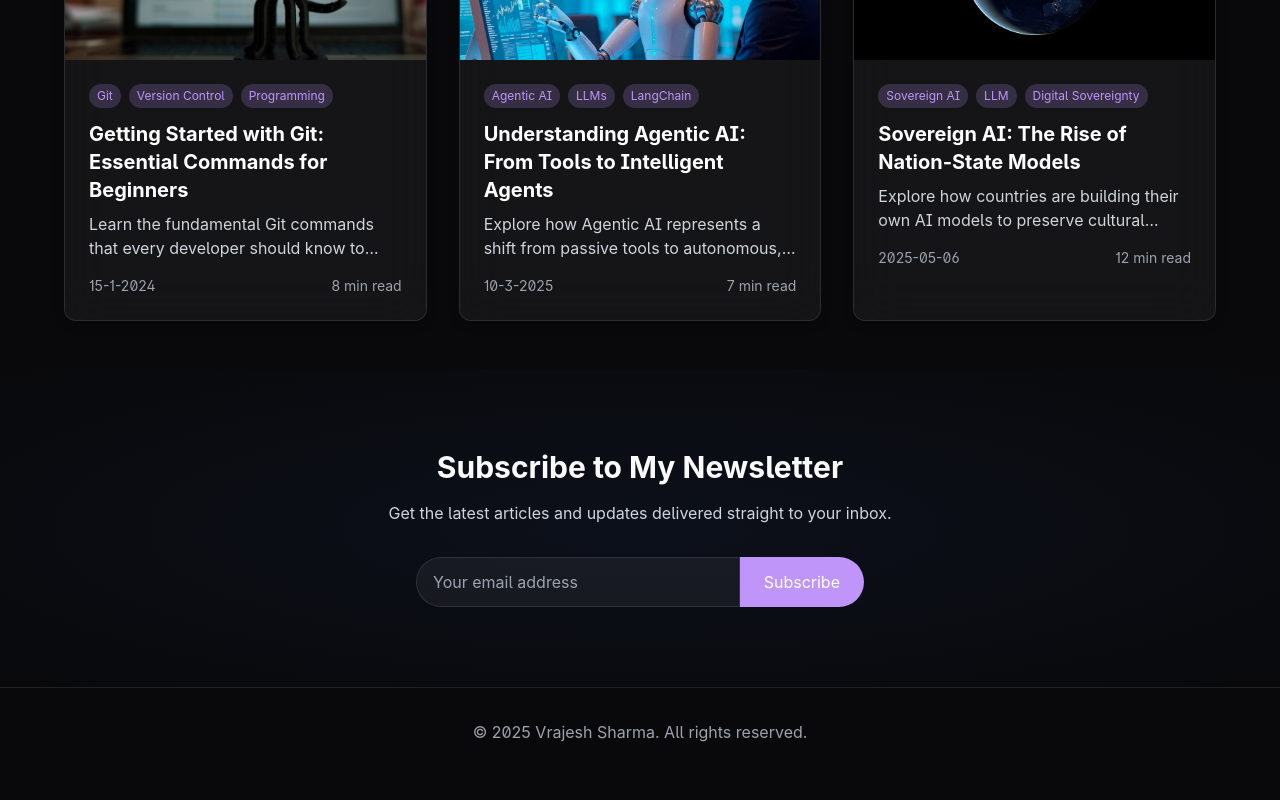
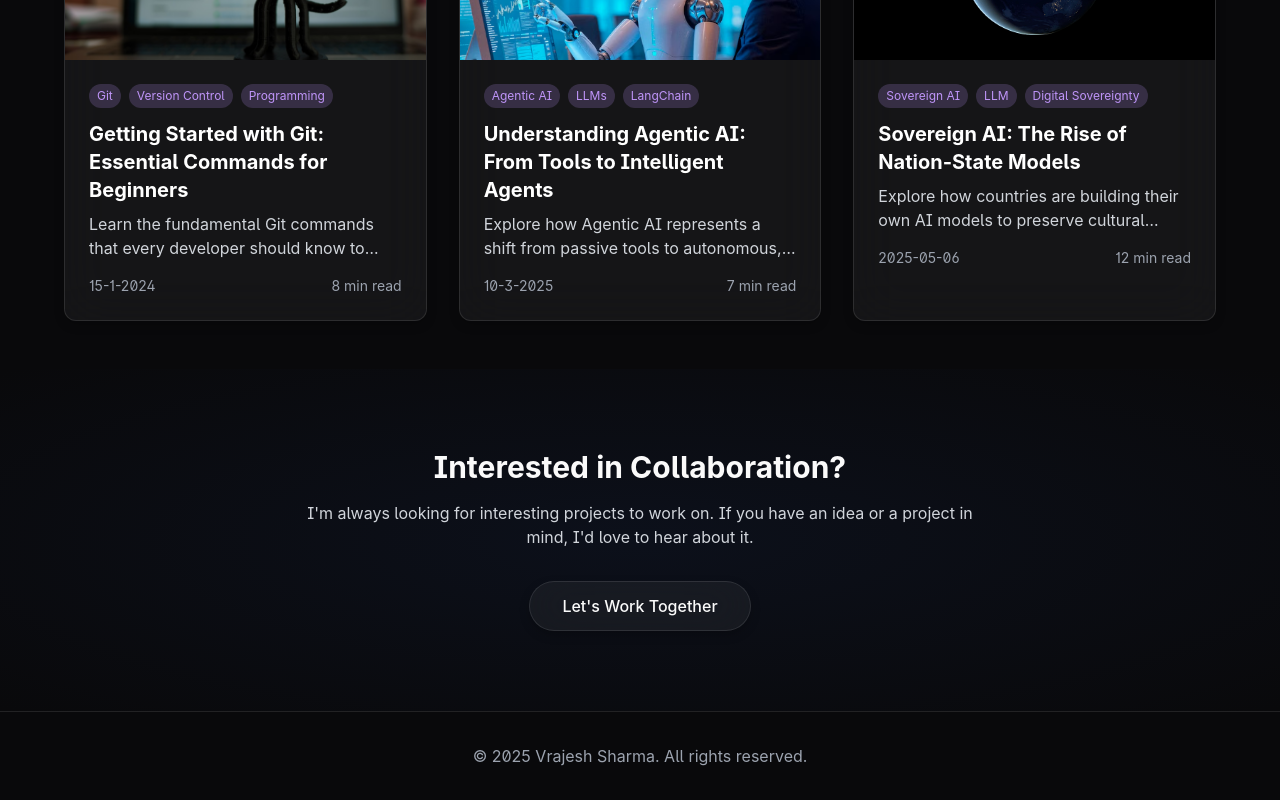
Before and after one commit to Vrajesh-Sharma/Vrajesh-Sharma, a React (Vite) app: page /blog in a window 1280 px wide. Shown: the part 1256-2056 px from the top of the page. Before the commit the page ends 2032 px from the top, so only its background shows below. Built offline with nearby package versions, Linux system fonts and the light colour scheme.

Commit message:
collaboration added

```diff
--- a/src/pages/Blog.tsx
+++ b/src/pages/Blog.tsx
@@ -138,29 +138,19 @@ const Blog = () => {
           </div>
         </section>
 
-        {/* Newsletter */}
+        {/* Collaboration CTA */}
         <section className="py-20 px-4 bg-gradient-radial from-slate-900/50 to-background">
           <div className="max-w-4xl mx-auto text-center">
-            <h2 className="text-2xl md:text-3xl font-bold mb-4">Subscribe to My Newsletter</h2>
+            <h2 className="text-2xl md:text-3xl font-bold mb-4">Interested in Collaboration?</h2>
             <p className="text-gray-300 mb-8 max-w-2xl mx-auto">
-              Get the latest articles and updates delivered straight to your inbox.
+              I'm always looking for interesting projects to work on. If you have an idea or a project in mind, I'd love to hear about it.
             </p>
-
-            <form className="max-w-md mx-auto">
-              <div className="flex">
-                <input
-                  type="email"
-                  placeholder="Your email address"
-                  className="flex-1 px-4 py-3 rounded-l-full bg-white/5 border border-white/10 text-white focus:outline-none focus:ring-2 focus:ring-accent"
-                />
-                <button
-                  type="submit"
-                  className="px-6 py-3 rounded-r-full bg-accent text-white hover:bg-accent/80 transition-colors duration-300"
-                >
-                  Subscribe
-                </button>
-              </div>
-            </form>
+            <a
+              href="/contact"
+              className="inline-flex items-center justify-center px-8 py-3 font-medium glass-morphism rounded-full transition-all duration-300 hover:shadow-[0_0_30px_rgba(121,40,202,0.3)] hover:border-accent/50"
+            >
+              Let's Work Together
+            </a>
           </div>
         </section>
       </main>
```
